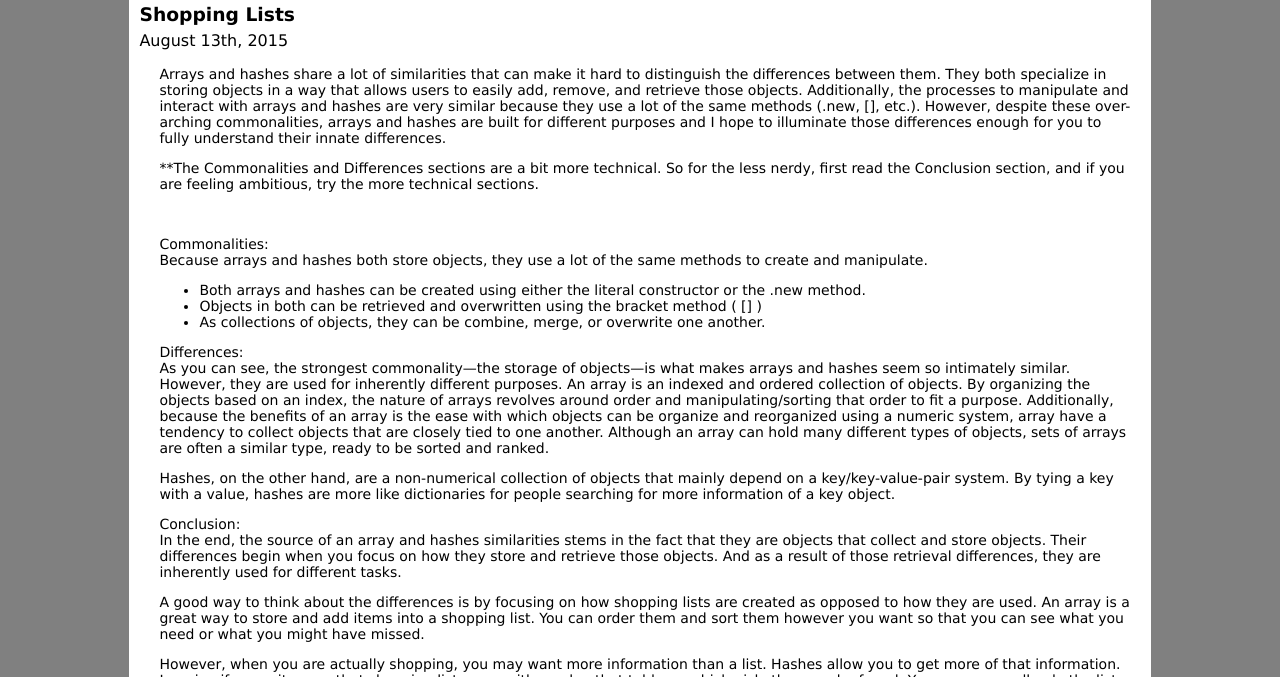
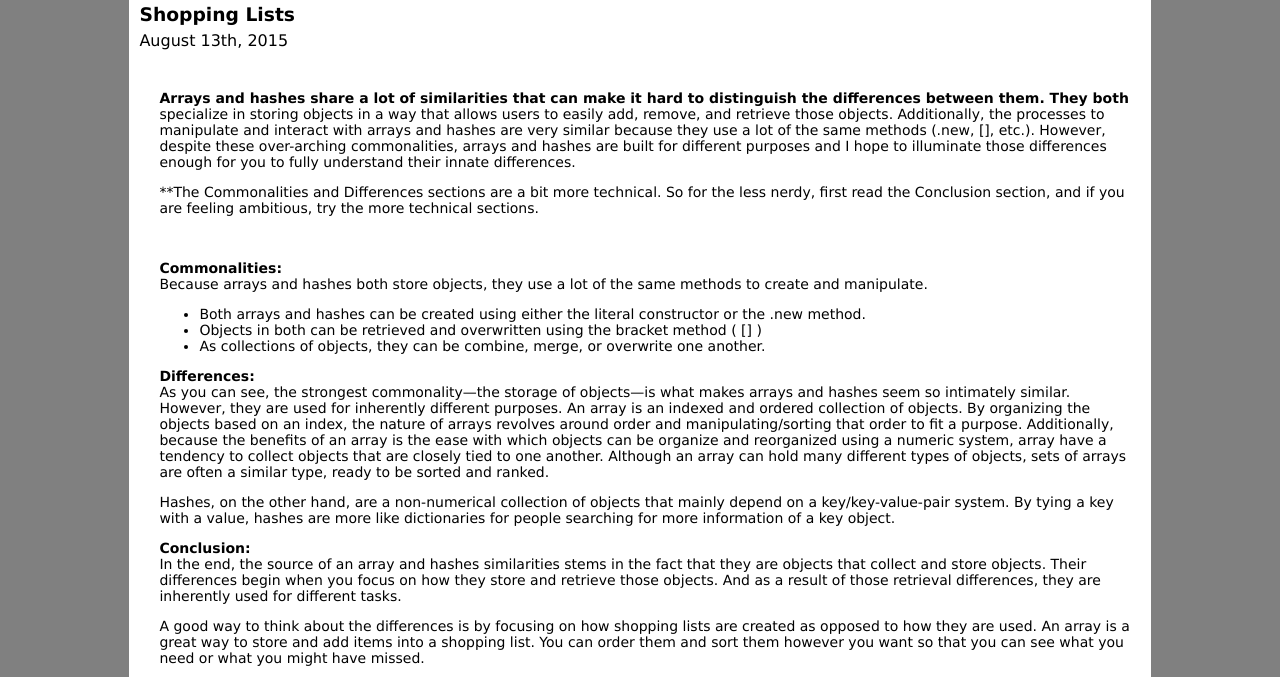
Before and after one commit to ctkochan22/ctkochan22.github.io, a plain HTML site: page blog/t3-arrays-hashes.html in a window 1280 px wide. Shown: the part 116-793 px from the top of the page. Drawn offline with Linux system fonts and the light colour scheme.

Commit message:
Small CHanges

```diff
--- a/blog/blog_template.css
+++ b/blog/blog_template.css
@@ -86,6 +86,7 @@ h3 {
 
 
 #text_body {
+  margin-top: 40px;
   margin-left: 20px;
   margin-right: 20px;
 
@@ -132,6 +133,7 @@ h1 {
   text-align: center;
 }
 
+
 #bio {
   display: block;
   position: relative;
--- a/blog/t3-arrays-hashes.html
+++ b/blog/t3-arrays-hashes.html
@@ -23,25 +23,25 @@
       <p>August 13th, 2015</p>
 
       <div id="text_body">
-        <p>Arrays and hashes share a lot of similarities that can make it hard to distinguish the differences between them. They both specialize in storing objects in a way that allows users to easily add, remove, and retrieve those objects. Additionally, the processes to manipulate and interact with arrays and hashes are very similar because they use a lot of the same methods (.new, [], etc.). However, despite these over-arching commonalities, arrays and hashes are built for different purposes and I hope to illuminate those differences enough for you to fully understand their innate differences.</p>
+        <p><b>Arrays and hashes share a lot of similarities that can make it hard to distinguish the differences between them. They both</b> specialize in storing objects in a way that allows users to easily add, remove, and retrieve those objects. Additionally, the processes to manipulate and interact with arrays and hashes are very similar because they use a lot of the same methods (.new, [], etc.). However, despite these over-arching commonalities, arrays and hashes are built for different purposes and I hope to illuminate those differences enough for you to fully understand their innate differences.</p>
 
         <p>**The Commonalities and Differences sections are a bit more technical. So for the less nerdy, first read the Conclusion section, and if you are feeling ambitious, try the more technical sections.</p>
 
         <p> <br></p>
 
-        <p>Commonalities:<br>Because arrays and hashes both store objects, they use a lot of the same methods to create and manipulate. </p>
+        <p><b>Commonalities:</b><br>Because arrays and hashes both store objects, they use a lot of the same methods to create and manipulate. </p>
         <ul>
           <li>Both arrays and hashes can be created using either the literal constructor or  the .new method. </li>
           <li>Objects in both can be retrieved and overwritten using the bracket method ( [] )</li>
           <li>As collections of objects, they can be combine, merge, or overwrite one another. </li>
         </ul>
 
-        <p>Differences:<br>
+        <p><b>Differences:</b><br>
             As you can see, the strongest commonality—the storage of objects—is what makes arrays and hashes seem so intimately similar. However, they are used for inherently different purposes. An array is an indexed and ordered collection of objects. By organizing the objects based on an index, the nature of arrays revolves around order and manipulating/sorting that order to fit a purpose. Additionally, because the benefits of an array is the ease with which objects can be organize and reorganized using a numeric system, array have a tendency to collect objects that are closely tied to one another. Although an array can hold many different types of objects, sets of arrays are often a similar type, ready to be sorted and ranked.</p>
 
         <p>Hashes, on the other hand, are a non-numerical collection of objects that mainly depend on a key/key-value-pair system. By tying a key with a value, hashes are more like dictionaries for people searching for more information of a key object. <br> </p>
 
-        <p>Conclusion:<br>
+        <p><b>Conclusion:</b><br>
         In the end, the source of an array and hashes similarities stems in the fact that they are objects that collect and store objects. Their differences begin when you focus on how they store and retrieve those objects. And as a result of those retrieval differences, they are inherently used for different tasks. </p>
 
         <p>A good way to think about the differences is by focusing on how shopping lists are created as opposed to how they are used. An array is a great way to store and add items into a shopping list. You can order them and sort them however you want so that you can see what you need or what you might have missed. </p>
```
